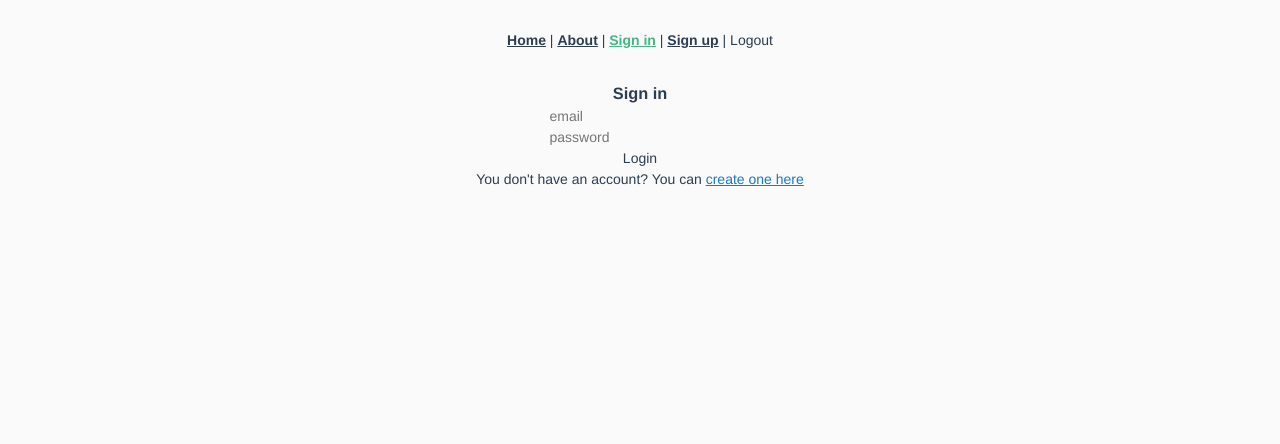
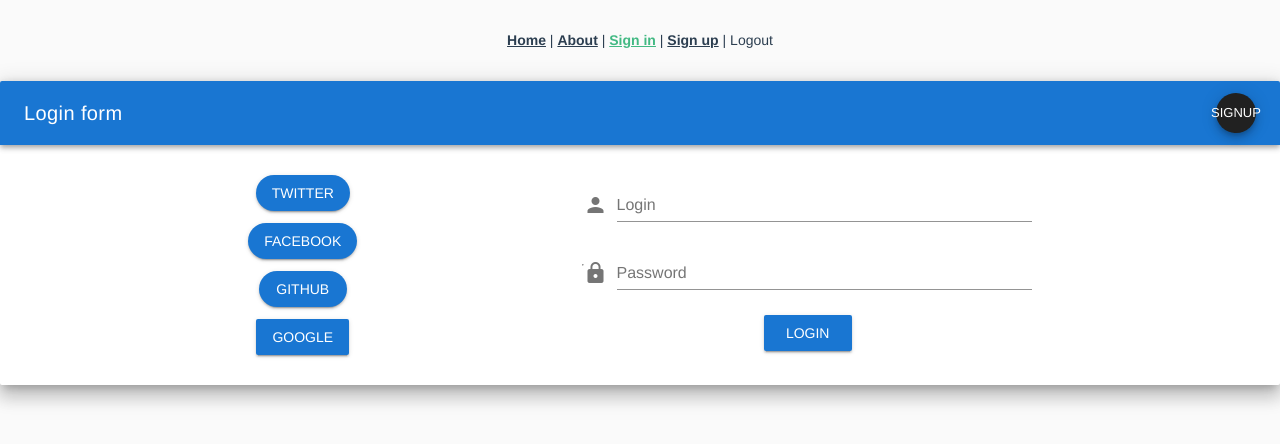
Before and after one commit to lindgr3n/vue-firebase-vuetify-boilerplate, a Vue app: page /sign-in in a window 1280 px wide. Shown: the top 444 px of the page. Built offline with nearby package versions, Linux system fonts and the light colour scheme; no server answers.

Commit message:
Refactor login

```diff
--- a/src/views/SignIn.vue
+++ b/src/views/SignIn.vue
@@ -1,12 +1,49 @@
 <template>
-  <div class="login">
-    <h3>Sign in</h3>
-    <input v-model="email" type="text" placeholder="email" /><br/>
-    <input v-model="password" type="password" placeholder="password" /><br/>
-    <button @click="onLogin">Login</button>
-    <p v-if="error">{{error}}</p>
-    <p>You don't have an account? You can <router-link to="/sign-up">create one here</router-link></p>
-  </div>
+  <v-content>
+    <v-card class="elevation-12">
+      <v-toolbar dark color="primary">
+        <v-toolbar-title>Login form</v-toolbar-title>
+        <v-spacer></v-spacer>
+        <v-btn fab small>Signup</v-btn>
+      </v-toolbar>
+      <v-container fluid fill-height>
+        <v-layout>
+          <v-flex>
+            <v-btn color="primary" round>
+              <v-icon>fab fa-twitter-square</v-icon>
+              <span>Twitter</span>
+            </v-btn>
+            <br />
+            <v-btn color="primary" round>
+              <v-icon>fab fa-facebook-square</v-icon>
+              <span>Facebook</span>
+            </v-btn>
+            <br />
+            <v-btn color="primary" round>
+              <v-icon>fab fa-github-square</v-icon>
+              <span>Github</span>
+            </v-btn>
+            <br />
+            <v-btn color="primary">
+              <v-icon>fab fa-google-plus-square</v-icon>
+              <span>Google</span>
+            </v-btn>
+          </v-flex>
+        </v-layout>
+        <hr />
+        <v-layout>
+          <v-flex xs8>
+            <v-form>
+              <v-text-field prepend-icon="person" name="login" label="Login" type="text"></v-text-field>
+              <v-text-field id="password" prepend-icon="lock" name="password" label="Password" type="password"></v-text-field>
+            </v-form>
+            <v-spacer></v-spacer>
+            <v-btn color="primary" @click="onLogin">Login</v-btn>
+          </v-flex>
+        </v-layout>
+      </v-container>
+    </v-card>
+  </v-content>
 </template>
 
 <script>
```
